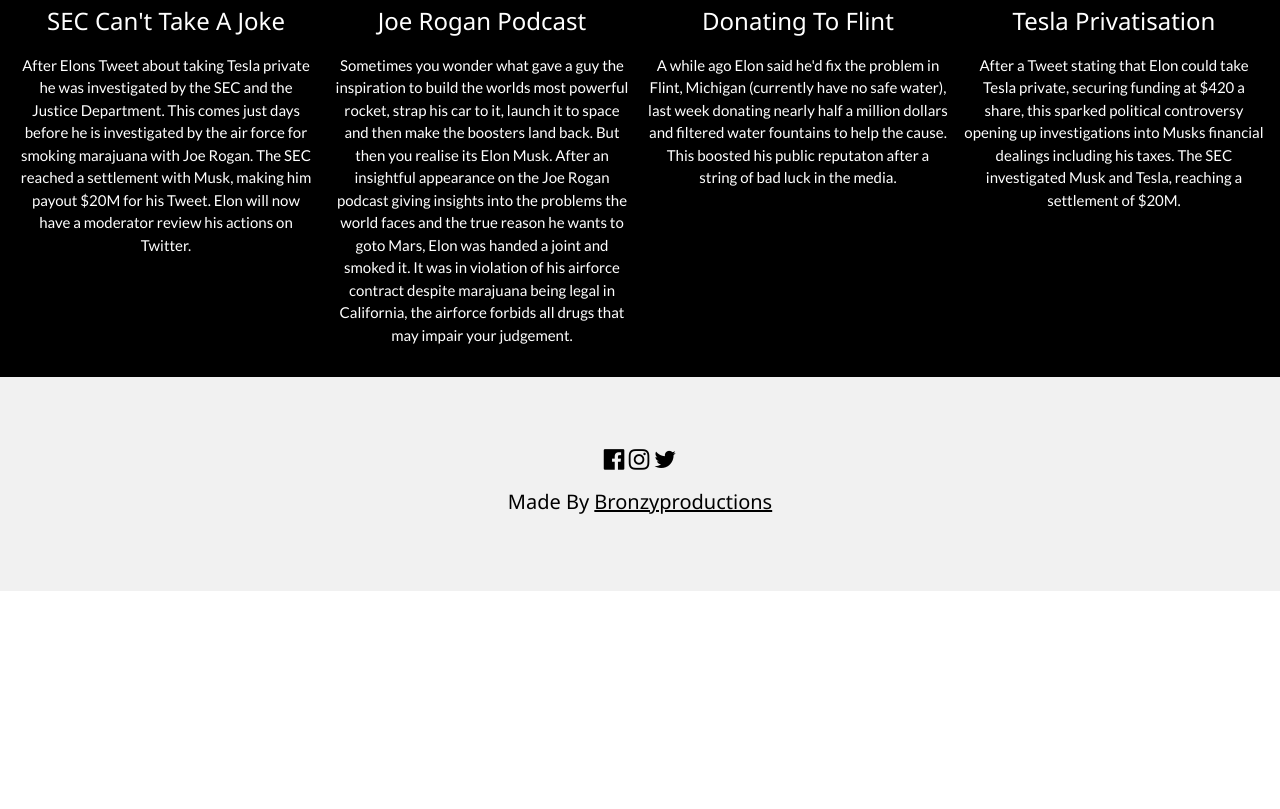
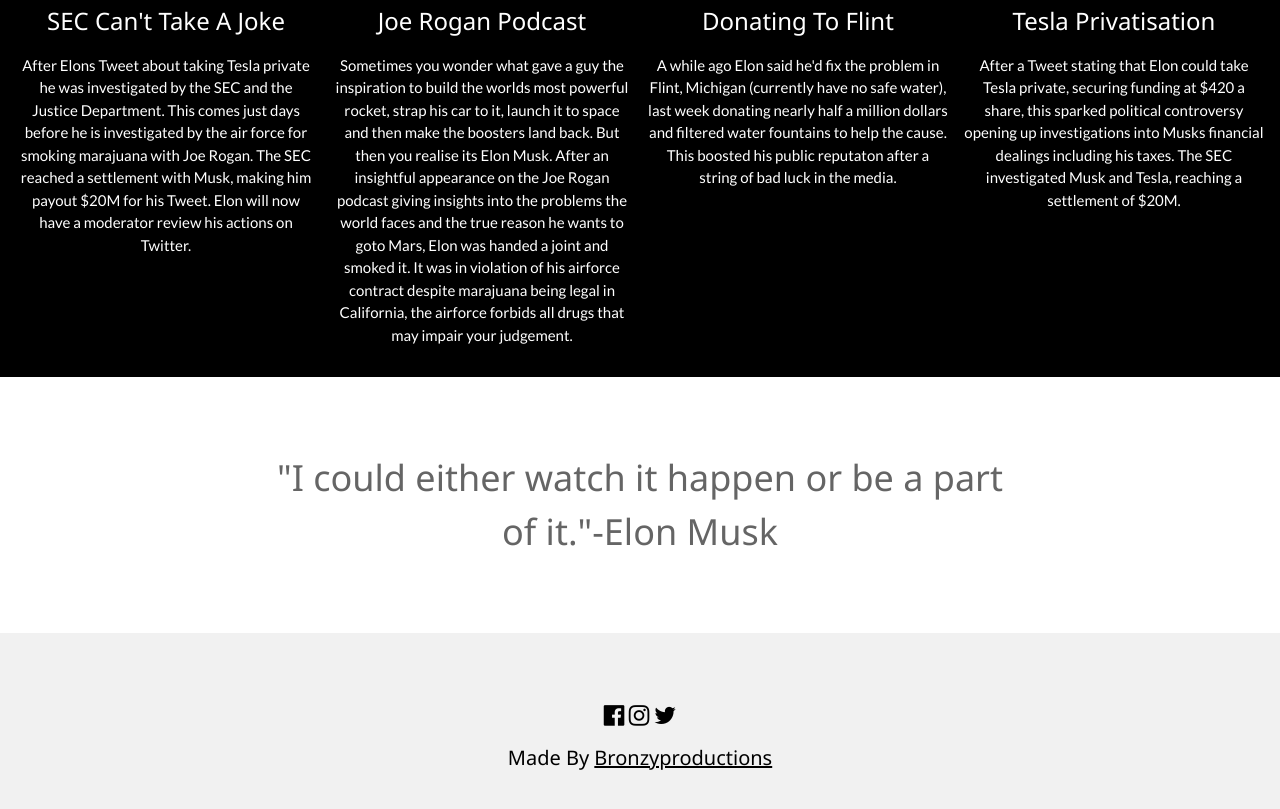
Before and after one commit to BronzyProductions/spacexpage, a plain HTML site: page elonthings.html in a window 1280 px wide. Shown: the part 1727-2536 px from the top of the page. Before the commit the page ends 2318 px from the top, so only its background shows below. Drawn offline with nearby package versions, Linux system fonts and the light colour scheme.

Commit message:
Update elonthings.html

```diff
--- a/elonthings.html
+++ b/elonthings.html
@@ -134,6 +134,9 @@ Elon is changing the world with his companies and the people around him.</h6>
         taxes. The SEC investigated Musk and Tesla, reaching a settlement of $20M.</p>
         </div>
       </div>
+       <div class="w3-container w3-content w3-center w3-padding-64" style="max-width:800px" id="band">
+        <h1 class="w3-justify w3-opacity w3-center">"I could either watch it happen or be a part of it."-Elon Musk</h1>
+          </div>
     </body>
     <!-- Footer -->
     <footer class="w3-container w3-center w3-padding-64 w3-light-grey w3-xlarge">
```
